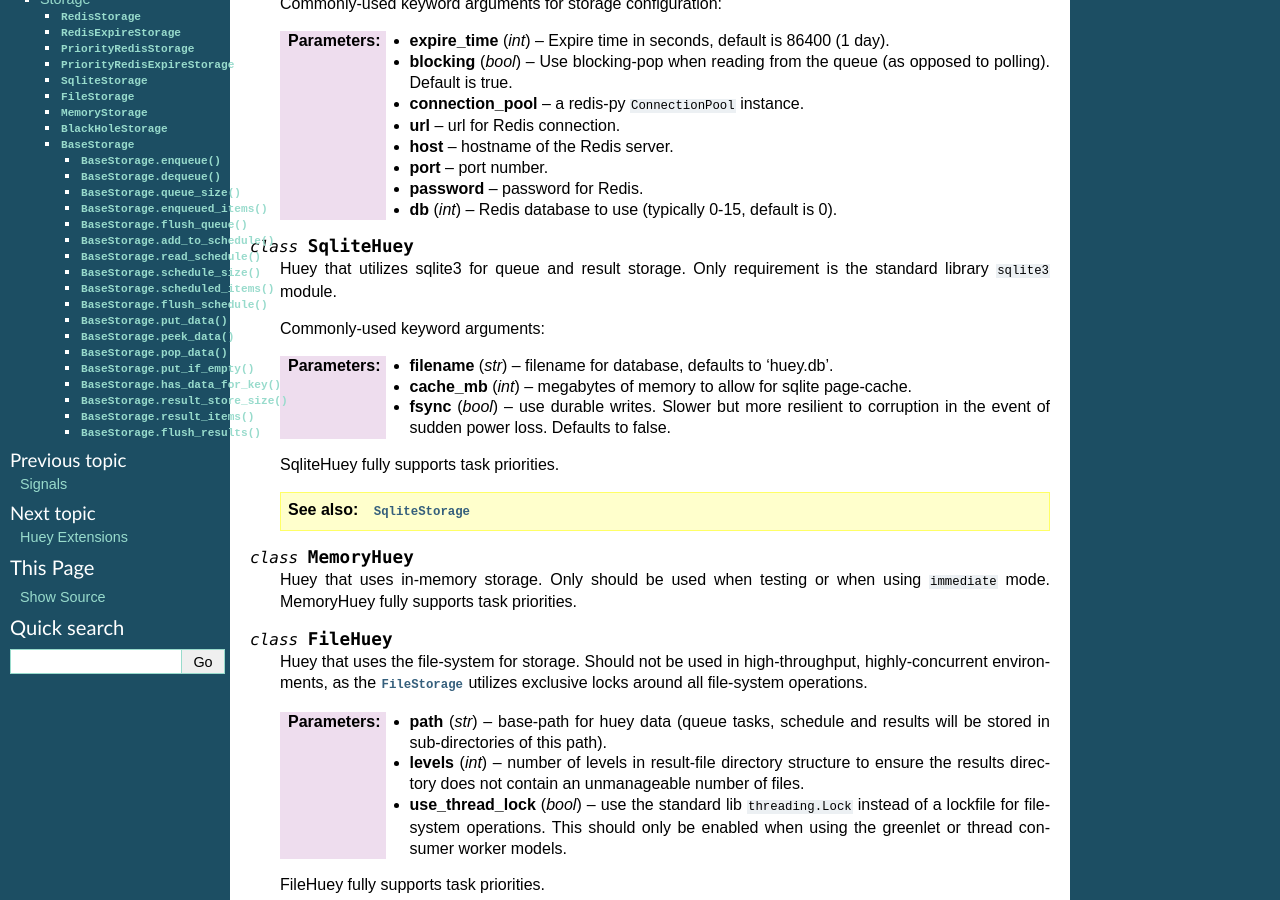
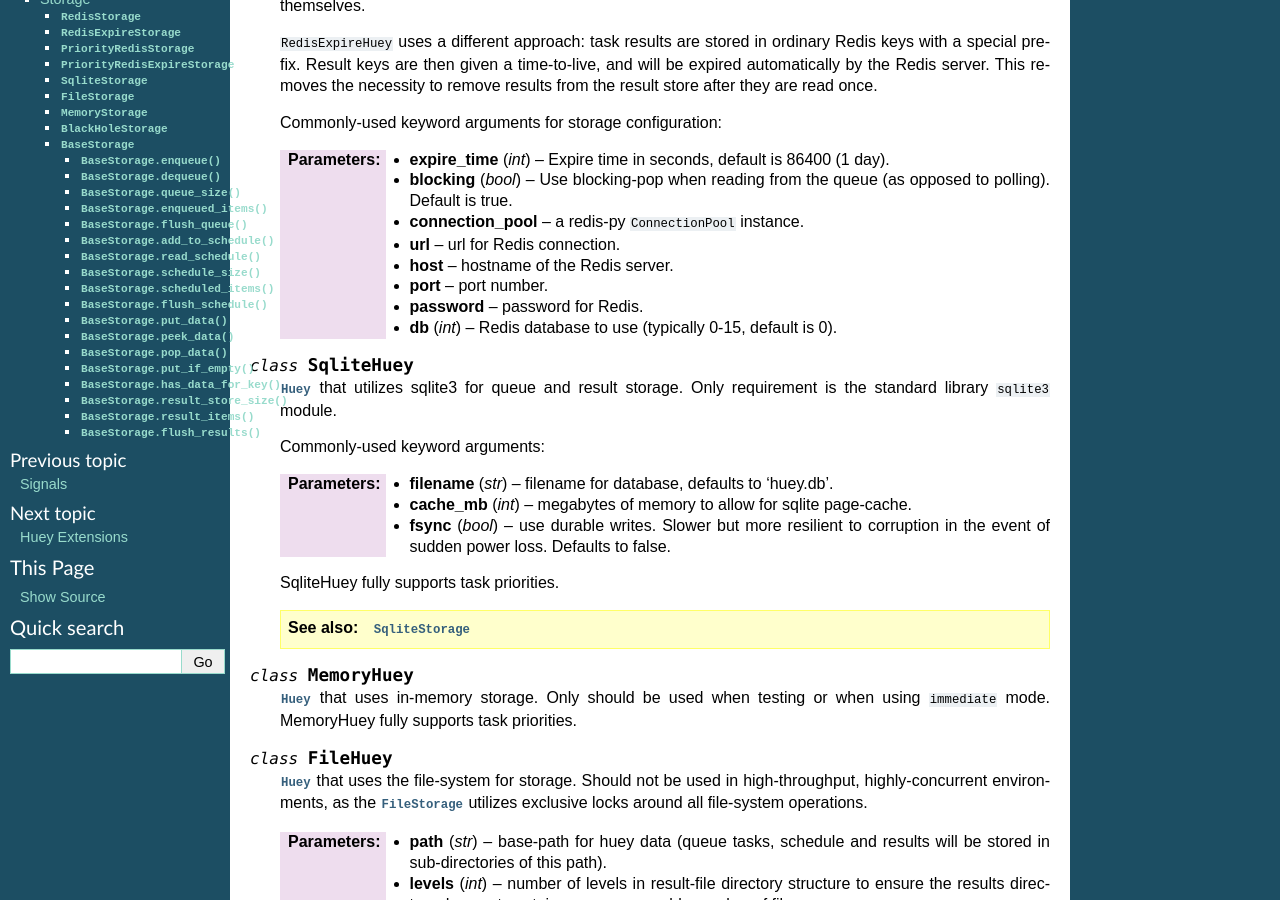
Before and after one commit to coleifer/huey, a Sphinx documentation site: the page built from docs/api.rst, in a window 1280 px wide and 900 px high, scrolled down 1283 px. Built offline with Sphinx 7.4.7, drawn with Linux system fonts in a browser that asks for light colours; part of the change alters nothing that is shown; some of the changed text lies outside the part shown.

```diff
--- a/docs/api.rst
+++ b/docs/api.rst
@@ -13,10 +13,16 @@ The API documentation will follow the structure of the huey ``api.py`` module.
 Huey types
 ----------
 
+Implementations of :py:class:`Huey` which handle task and result persistence.
+
+.. note::
+    See the documentation for :py:class:`Huey` for the list of initialization
+    parameters common to all Huey implementations.
+
 .. py:class:: RedisHuey
 
-    Huey that utilizes `redis <https://redis.io/>`_ for queue and result
-    storage. Requires `redis-py <https://github.com/andymccurdy/redis-py>`_.
+    :py:class:`Huey` that utilizes `redis <https://redis.io/>`_ for queue and
+    result storage. Requires `redis-py <https://github.com/andymccurdy/redis-py>`_.
 
     Commonly-used keyword arguments for storage configuration:
 
@@ -46,8 +52,8 @@ Huey types
 
 .. py:class:: PriorityRedisHuey
 
-    Huey that utilizes `redis <https://redis.io/>`_ for queue and result
-    storage. Requires `redis-py <https://github.com/andymccurdy/redis-py>`_.
+    :py:class:`Huey` that utilizes `redis <https://redis.io/>`_ for queue and
+    result storage. Requires `redis-py <https://github.com/andymccurdy/redis-py>`_.
     Accepts the same arguments as :py:class:`RedisHuey`.
 
     PriorityRedisHuey supports :ref:`task priorities <priority>`, and requires
@@ -91,8 +97,8 @@ Huey types
 
 .. py:class:: SqliteHuey
 
-    Huey that utilizes sqlite3 for queue and result storage. Only requirement
-    is the standard library ``sqlite3`` module.
+    :py:class:`Huey` that utilizes sqlite3 for queue and result storage. Only
+    requirement is the standard library ``sqlite3`` module.
 
     Commonly-used keyword arguments:
 
@@ -107,13 +113,14 @@ Huey types
 
 .. py:class:: MemoryHuey
 
-    Huey that uses in-memory storage. Only should be used when testing or when
-    using ``immediate`` mode. MemoryHuey fully supports task priorities.
+    :py:class:`Huey` that uses in-memory storage. Only should be used when
+    testing or when using ``immediate`` mode. MemoryHuey fully supports task
+    priorities.
 
 .. py:class:: FileHuey
 
-    Huey that uses the file-system for storage. Should not be used in
-    high-throughput, highly-concurrent environments, as the
+    :py:class:`Huey` that uses the file-system for storage. Should not be used
+    in high-throughput, highly-concurrent environments, as the
     :py:class:`FileStorage` utilizes exclusive locks around all file-system
     operations.
 
```
